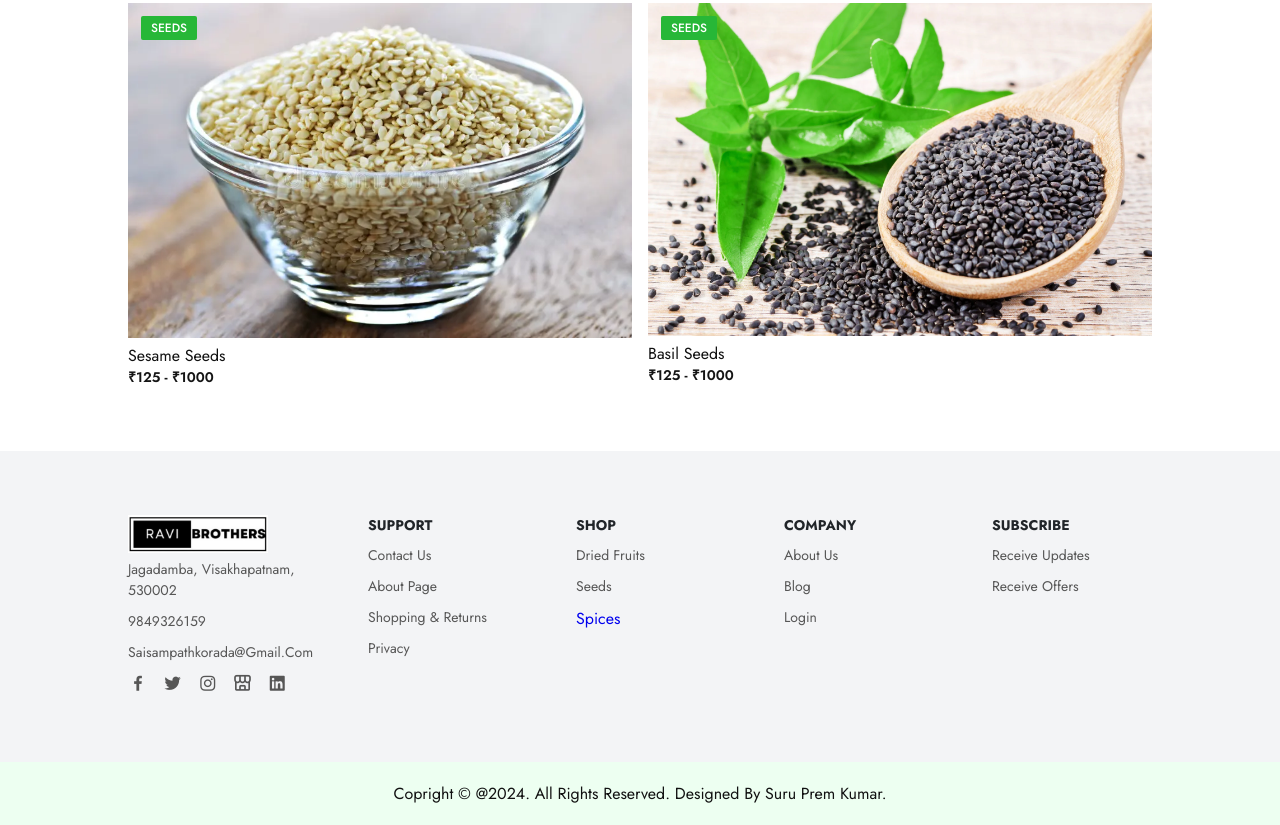
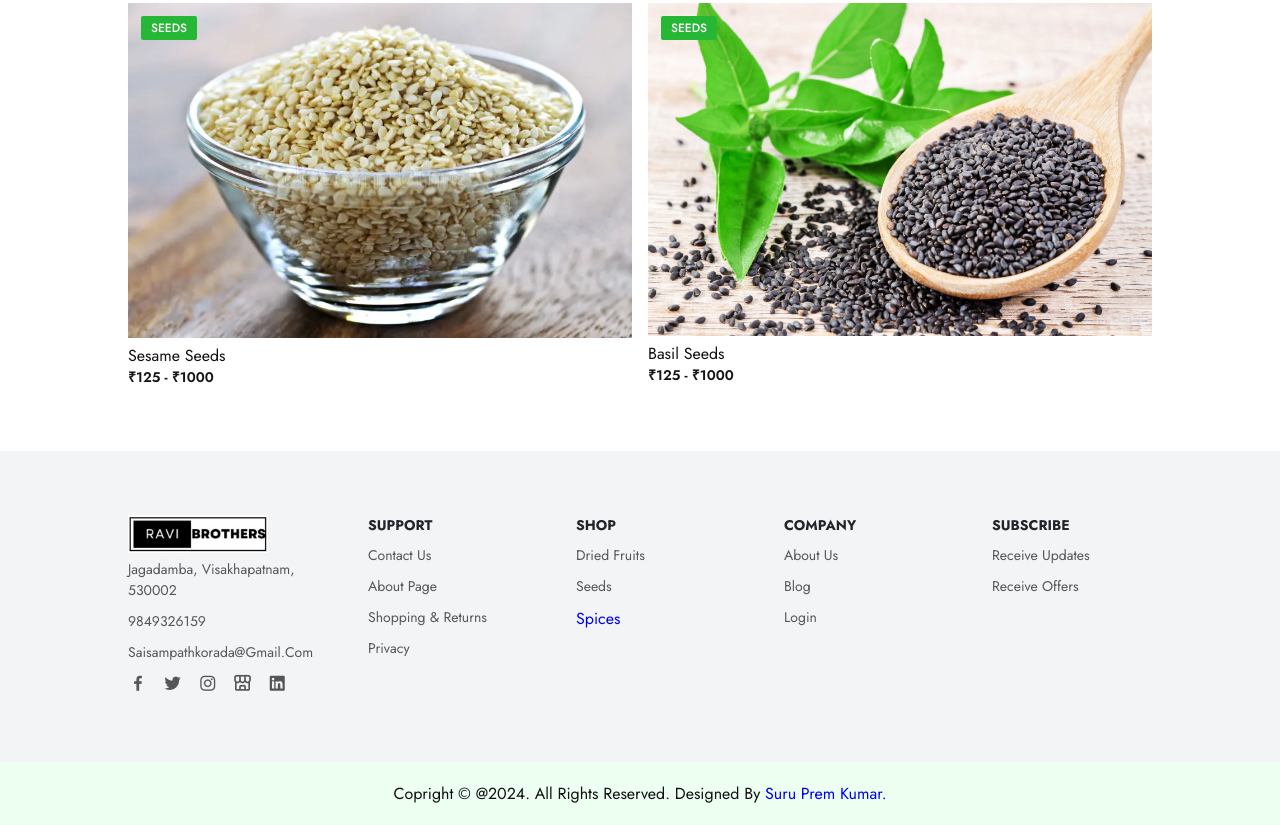
Before and after one commit to Premkumar981/Ravi-Brothers-Co, a website: page index.html in a window 1280 px wide. Shown: the part 6195-7020 px from the top of the page. Drawn offline with nearby package versions, Linux system fonts and the light colour scheme.

Commit message:
added link

```diff
--- a/index.html
+++ b/index.html
@@ -638,7 +638,7 @@
     </section>
 
     <div class="end-text">
-        <p>Copright © @2024. All Rights Reserved. Designed By Suru Prem Kumar.</p>
+        <p>Copright © @2024. All Rights Reserved. Designed By <a href="https://www.linkedin.com/in/itsmepremkumar/">Suru Prem Kumar.</a></p>
     </div>
     <script src="javascript.js"></script>
 </body>
```
